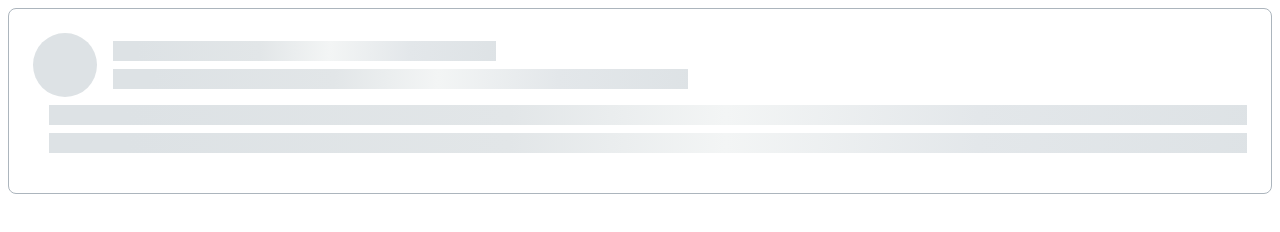
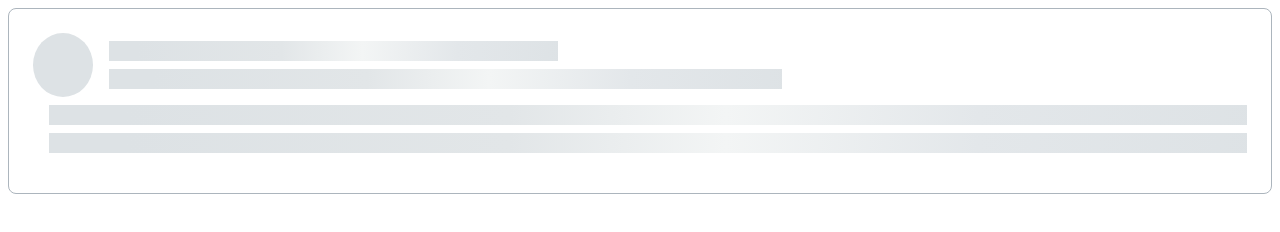
Before and after one commit to js-tasks-ru/htmlcss-20240913_rensedlovskij911, a website: page 04-lection2/02-skeleton/index.html in a window 1280 px wide. Drawn offline with Linux system fonts and the light colour scheme.

Commit message:
Работа над ошибками с компонентом skeleton №2

```diff
--- a/04-lection2/02-skeleton/index.html
+++ b/04-lection2/02-skeleton/index.html
@@ -10,7 +10,7 @@
       <div class="skeleton">
         <div class="skeleton__box">
           <div class="skeleton__avatar"></div>
-          <div class="skeleton__lines" style="width: 80%">
+          <div class="skeleton__lines">
             <div class="skeleton__line skeleton__line_small"></div>
             <div class="skeleton__line skeleton__line_medium"></div>
           </div>
--- a/04-lection2/02-skeleton/skeleton.css
+++ b/04-lection2/02-skeleton/skeleton.css
@@ -9,7 +9,6 @@
   display: flex;
   width: 100%;
   flex-direction: column;
-  justify-content: space-around;
   padding: 8px 0 8px 16px;
   gap: 8px;
 }
```
